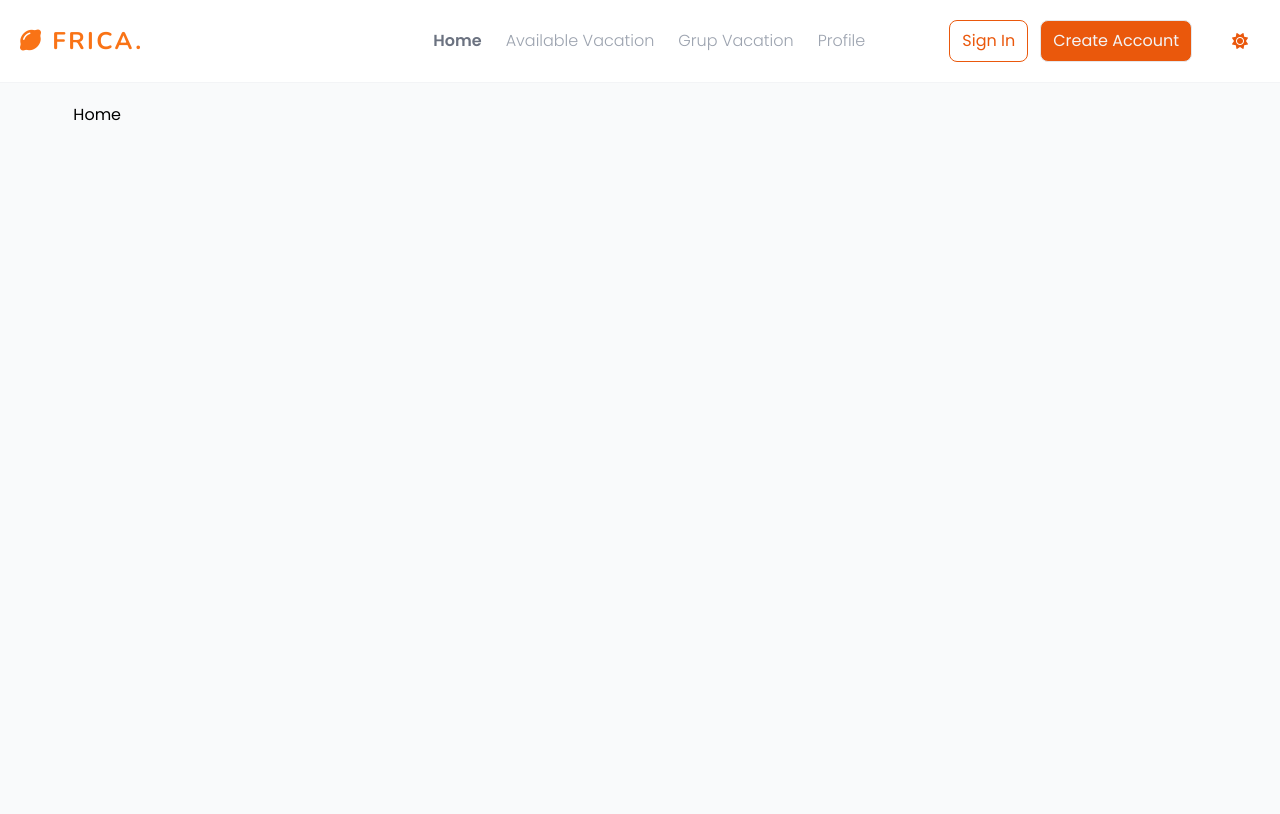
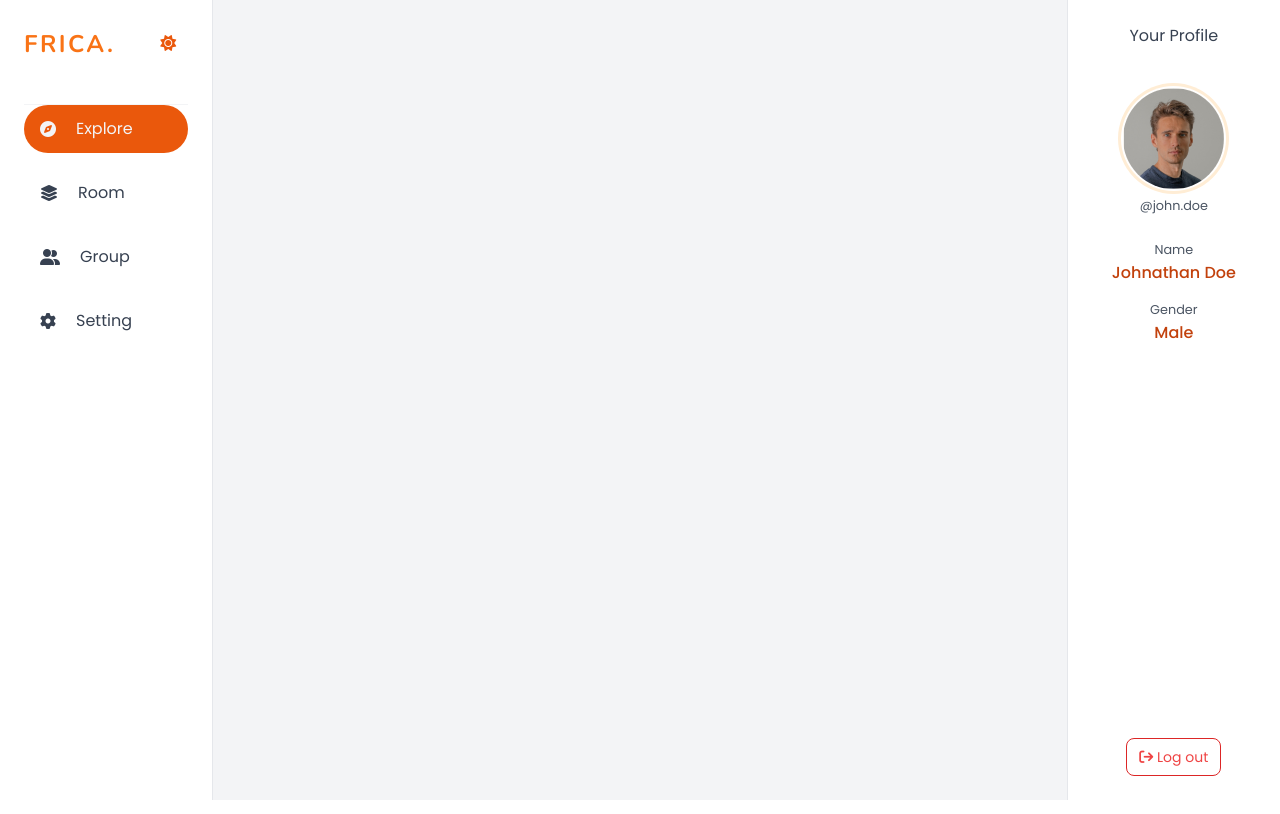
Before and after one commit to or-abdillh/frica, a Vue app: page / in a window 1280 px wide. Shown: the top 814 px of the page. Built offline with nearby package versions, Linux system fonts and the light colour scheme.

Commit message:
Create base layout

```diff
--- a/jsconfig.json
+++ b/jsconfig.json
@@ -3,6 +3,7 @@
     "baseUrl": ".",
     "target": "es6",
     "paths": {
+        "/": ["./public/*"],
         "@/*": ["./src/*"],
         "@component/*": ["./src/components/*"],
         "@page/*": ["./src/pages/*"],
--- a/src/App.vue
+++ b/src/App.vue
@@ -1,16 +1,32 @@
 <template>
-  <!-- Navigation Bar -->
-  <NavigationBar></NavigationBar>
-  <!-- End of Navigation Bar -->
-  <main class="bg-gray-50 min-h-screen">
+  <!-- <main class="bg-gray-50 dark:bg-slate-300 min-h-screen">
     <main class="w-full md:w-11/12 md:mx-auto p-5">
       <router-view></router-view>
     </main>
+  </main> -->
+  <!-- main layout -->
+  <main class="flex">
+    <!-- navigation on side -->
+    <section class="md:w-2/12">
+      <MainNavigation></MainNavigation>
+    </section>
+    <!-- end of navigation on side -->
+    <!-- main content -->
+    <main class="w-full md:w-8/12 bg-gray-100 min-h-screen">
+    </main>
+    <!-- end main content -->
+    <!-- user profile on side -->
+    <section class="hidden md:block w-2/12">
+      <AsideProfileVue></AsideProfileVue>
+    </section>
+    <!-- end of user profile on side -->
   </main>
+  <!-- end of main layout -->
 </template>
 
 <script setup>
 
-import NavigationBar from '@component/base/NavigationBar.vue'
+import MainNavigation from '@component/base/MainNavigation.vue'
+import AsideProfileVue from '@component/base/AsideProfile.vue'
 
 </script>
--- a/src/components/Frica.vue
+++ b/src/components/Frica.vue
@@ -1,6 +1,5 @@
 <template>
-    <p class="text-orange-500 text-2xl font-bold uppercase tracking-widest">
-        <i class="fa-solid fa-lemon"></i>
+    <p class="text-orange-500 text-2xl uppercase tracking-widest">
         Frica.
     </p>
 </template>
@@ -9,6 +8,7 @@
 
 p {
     font-family: 'Nunito', sans-serif;
+    font-weight: 700;
 }
 
 </style>
--- /dev/null
+++ b/src/components/base/AsideProfile.vue
@@ -0,0 +1,32 @@
+<template>
+    <aside class="min-h-screen p-6 border-l border-100 flex flex-col justify-between items-center">
+        <!-- user profile -->
+        <section class="text-center">
+            <p class="text-gray-700 text-center">
+                Your Profile
+            </p>
+            <img src="/img/user-profile.png" class="rounded-full mt-10  mb-1 ring ring-offset-2 ring-orange-100 mx-auto">
+            <!-- username -->
+            <small class="text-gray-600">@john.doe</small>
+            <section class="mt-5">
+                <!-- name -->
+                <section class="mb-3">
+                    <small class="text-gray-600">Name</small>
+                    <p class="text-orange-700 font-medium">Johnathan Doe</p>
+                </section>
+                <!-- gender -->
+                <section class="mb-3">
+                    <small class="text-gray-600">Gender</small>
+                    <p class="text-orange-700 font-medium">Male</p>
+                </section>
+            </section>
+        </section>
+        <!-- cta -->
+        <section>
+            <button class="btn ring-red-600 border border-red-600 text-sm text-red-500">
+                <i class="fa-solid fa-arrow-right-from-bracket"></i>
+                Log out
+            </button>
+        </section>
+    </aside>
+</template>
--- /dev/null
+++ b/src/components/base/MainNavigation.vue
@@ -0,0 +1,38 @@
+<template>
+    <main class="md:min-h-screen md:p-6 border-r border-gray-200">
+        <!-- header -->
+        <header class="hidden md:flex justify-between items-center">
+            <!-- logo -->
+            <Frica></Frica>
+            <!-- dark mode toggler -->
+            <DarkModeTogglerVue></DarkModeTogglerVue>
+        </header>
+        <!-- navigation -->
+        <nav class="fixed md:relative bottom-0 left-0 right-0 flex px-4 py-3 bg-white border-t border-gray-100 md:p-0 md:flex-col gap-4 mt-10">
+            <template v-for="(link, x) in links" :key="x">
+                <button @click="linkActive = link.name"
+                    :class="linkActive === link.name ? 'bg-orange-600 text-gray-100 ring-orange-200' : 'ring-gray-200 text-gray-700 hover:bg-gray-100'"
+                    class="w-full group flex gap-5 items-center py-3 px-4 rounded-full hover:ring duration-300">
+                    <i :class="link.icon"></i>
+                    <p class="hidden md:inline group-active:inline group-focus:inline text-sm md:text-base duration-300">{{ link.name }}</p>
+                </button>
+            </template>
+        </nav>
+    </main>
+</template>
+
+<script setup>
+
+import { ref } from 'vue'
+import Frica from '@component/Frica.vue'
+import DarkModeTogglerVue from '@component/DarkModeToggler.vue'
+
+const linkActive = ref('Explore')
+
+const links = [
+    { name: 'Explore', to: '/', icon: 'fa-solid fa-compass' },
+    { name: 'Room', to: '/', icon: 'fa-solid fa-layer-group' },
+    { name: 'Group', to: '/', icon: 'fa-solid fa-user-group' },
+    { name: 'Setting', to: '/', icon: 'fa-solid fa-gear' },
+]
+</script>
--- a/src/components/base/NavigationBar.vue
+++ b/src/components/base/NavigationBar.vue
@@ -1,6 +1,6 @@
 <template>
     <!-- wrapper -->
-    <nav class="sticky top-0 left-0 right-0 bg-white dark:bg-slate-900 bg-opacity-60 backdrop-blur border-b border-gray-100 dark:border-slate-600">
+    <nav class="sticky top-0 left-0 right-0 bg-white dark:bg-slate-800 bg-opacity-60 backdrop-blur border-b border-gray-100 dark:border-slate-600">
         <!-- content -->
         <main class="p-5 w-full flex items-center justify-between">
             <!-- logo -->
@@ -13,7 +13,7 @@
             </section>
             <!-- sidebar -->
             <section :class="sidebarActive ? 'right-0' : '-right-full md:right-0'"
-                class="w-8/12 duration-300 fixed md:relative top-0 min-h-screen md:min-h-fit bg-white dark:bg-slate-900 md:bg-none py-10 md:py-0 md:shadow-none shadow-md flex flex-col md:flex-row items-center md:justify-between gap-10">
+                class="w-8/12 duration-300 fixed md:relative top-0 min-h-screen md:min-h-fit bg-white dark:bg-slate-800 md:bg-none py-10 md:py-0 md:shadow-none shadow-md flex flex-col md:flex-row items-center md:justify-between gap-10">
                 <!-- links -->
                 <section>
                     <ul class="flex flex-col md:flex-row items-end gap-6">
@@ -34,7 +34,7 @@
                         <!-- login -->
                         <li class="btn border border-orange-600 text-orange-600"><router-link to="/">Sign In</router-link></li>
                         <!-- Register -->
-                        <li class="btn border bg-orange-600 text-gray-100 md:mr-4"><router-link to="/">Create Account</router-link></li>
+                        <li class="btn border border-orange-800 bg-orange-600 text-gray-100 md:mr-4"><router-link to="/">Create Account</router-link></li>
                         <!-- Dark Mode Toggler -->
                         <li><DarkModeToggler></DarkModeToggler></li>
                     </ul>
--- a/src/pages/index.vue
+++ b/src/pages/index.vue
@@ -1,5 +1,5 @@
 <template>
-    <main>
+    <main class="container">
         Home
     </main>
 </template>
--- a/tailwind.config.cjs
+++ b/tailwind.config.cjs
@@ -4,7 +4,11 @@ module.exports = {
     './src/**/*.{vue,js,jsx,ts,tsx}'
   ],
   theme: {
-    extend: {},
+    extend: {
+      backgroundImage: {
+        "landscape-nature": "url('/img/landscape-nature.png')"
+      }
+    },
   },
   plugins: [],
   darkMode: 'class'
```
Also changed, not shown: public/img/landscape-nature.png (added), public/img/user-profile.png (added).
